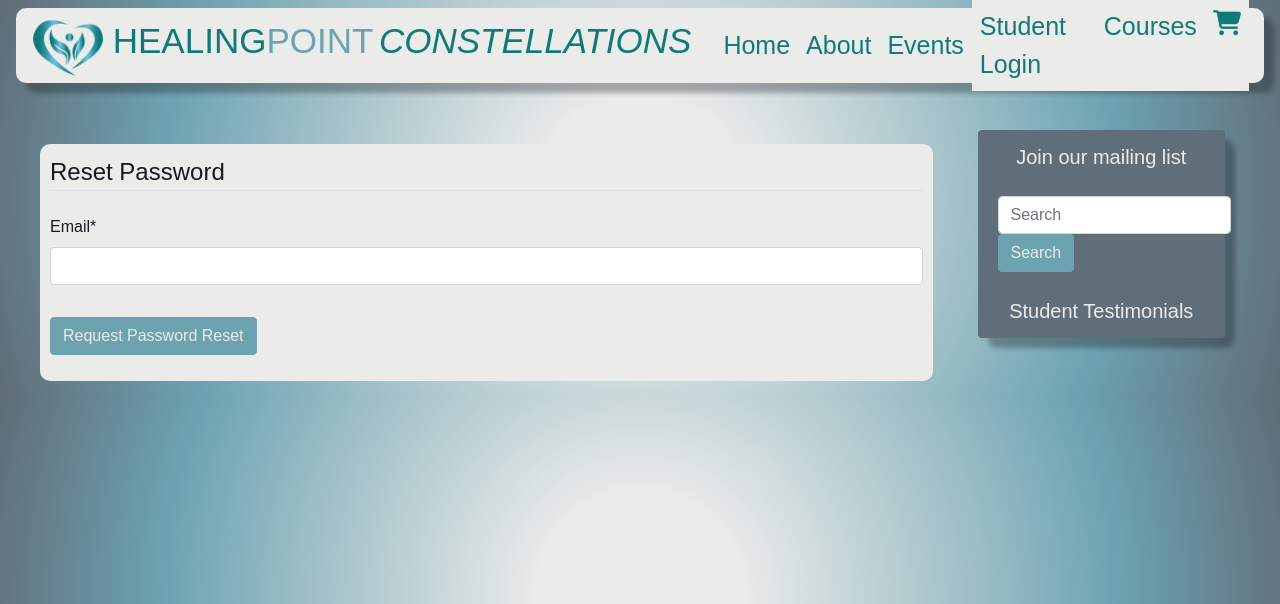
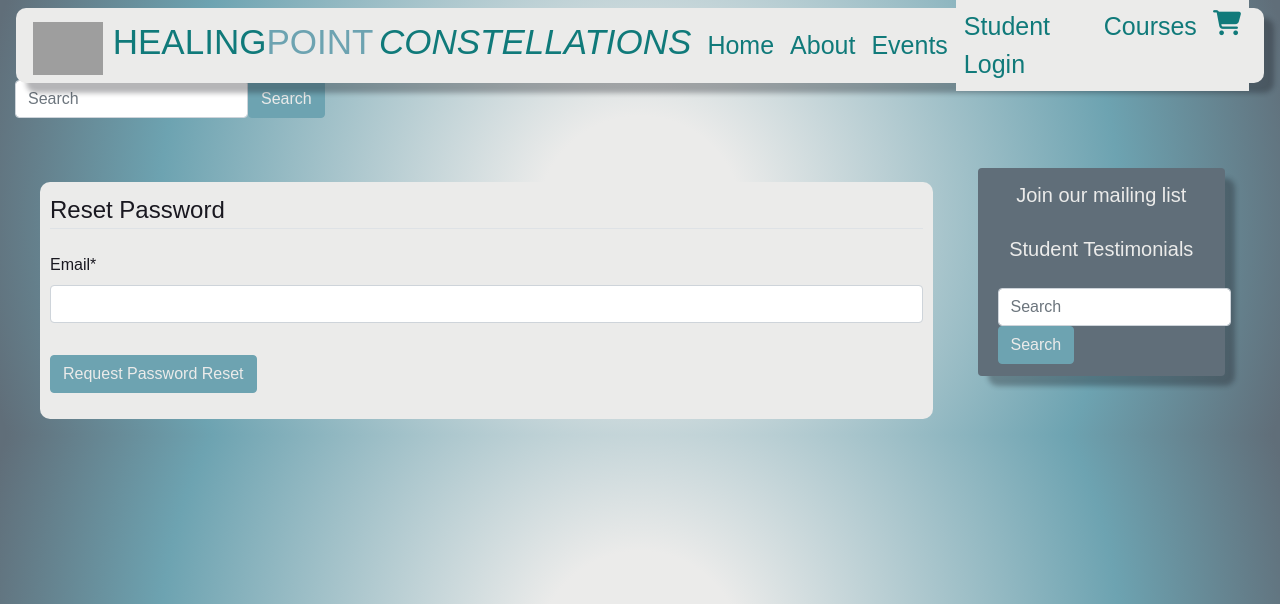
Before and after one commit to cvdebeer/HPC-MS4, a Django app: page /accounts/password-reset/ in a window 1280 px wide. Shown: the top 604 px of the page. Run offline with Django 3.2, Linux system fonts and the light colour scheme; some libraries are stand-ins or nearby versions; some web fonts are replaced; grey boxes are pictures that could not be loaded.

Commit message:
base template housekeeping and search form update

```diff
--- a/templates/base.html
+++ b/templates/base.html
@@ -3,13 +3,10 @@
 <html lang="en">
 
 <head>
-  <!-- Required meta tags -->
   <meta charset="utf-8">
   <meta name="viewport" content="width=device-width, initial-scale=1, shrink-to-fit=no">
-  <!-- Bootstrap CSS -->
   <link rel="stylesheet" href="https://stackpath.bootstrapcdn.com/bootstrap/4.4.1/css/bootstrap.min.css"
     integrity="sha384-Vkoo8x4CGsO3+Hhxv8T/Q5PaXtkKtu6ug5TOeNV6gBiFeWPGFN9MuhOf23Q9Ifjh" crossorigin="anonymous">
-  <!--My css-->
   <link href="https://fonts.googleapis.com/css?family=Lato|News+Cycle|Oswald&display=swap" rel="stylesheet">
   <script src="https://kit.fontawesome.com/f6ddd4b2cf.js" crossorigin="anonymous"></script>
   <link rel="icon" type='image/png' href="{% static 'img/logo_teal.png'%}">
@@ -23,8 +20,8 @@
   <header class="site-header">
     <nav class="navbar navbar-expand-md navbar-dark fixed-top">
       <div class="container-fluid" id="nav-style">
-        <a class="navbar-brand mr-4" href="#"><img src="{% static 'img/hpc.png' %}" width='50px' alt="brand"><span><span
-              id='hpc1'> HEALING</span><span id='hpc2'>POINT</span> <span
+        <a class="navbar-brand mr-2" href="{% url 'home-page' %}"><img src="{% static 'img/hpc_sml.png' %}" width='50px'
+            alt="brand"><span><span id='hpc1'> HEALING</span><span id='hpc2'>POINT</span> <span
               id='hpc3'><em>CONSTELLATIONS</em></span></span></a>
         <button class="navbar-toggler" type="button" data-toggle="collapse" data-target="#navbarToggle"
           aria-controls="navbarToggle" aria-expanded="false" aria-label="Toggle navigation">
@@ -36,10 +33,8 @@
             <a class="nav-item nav-link" href="{% url 'about-page' %}">About</a>
             <a class="nav-item nav-link" href="{% url 'events' %}">Events</a>
           </div>
-
           <!-- Navbar Right Side -->
           <div class="navbar-nav">
-
             {% if user.is_authenticated %}
             <a class="nav-item nav-link" href="{% url 'profile' %}">Profile</a>
             <a class="nav-item nav-link" href="{% url 'logout' %}">Logout</a>
@@ -53,7 +48,6 @@
               <label class="badge badge-warning">{{ event_count }}</label>
               {% endif %}
             </a>
-
           </div>
         </div>
       </div>
@@ -61,6 +55,11 @@
   </header>
 
   <main role="main" class="container-fluid">
+    <form class="form-inline sml-search" action="{% url 'search' %}" method='GET'>
+      <input class="form-control" name='q' type="text" placeholder="Search" aria-label="Search"
+        value='{{ request.GET.q }}'>
+      <button class="btn btn-info my-2 my-sm-0" type="submit">Search</button>
+    </form>
     <div class="row" id="main-content">
       <div class="col-md-9" id="main-body">
         {% if messages %}
@@ -76,23 +75,24 @@
         <div class="container-fluid  justify-content-center">
           <div class="sidebar-section">
             <ul class="list-group" id="sidebar-style">
-            <li class="list-group-item list-group-item-light"><a href="{% url 'mailing-list' %}">Join our mailing list</a></li>
               <li class="list-group-item list-group-item-light">
-              <form class="form-inline" action="{% url 'search' %}" method='GET'>
-                <input class="form-control mr-sm-2" name='q' type="text" placeholder="Search" aria-label="Search" value='{{ request.GET.q }}'>
+                <a href="{% url 'mailing-list' %}">Join our mailing list</a>
+              </li>
+              <li class="list-group-item list-group-item-light"><a href="{% url 'testimonials' %}">Student
+                  Testimonials</a></li>
+              <li class="list-group-item list-group-item-light">
+                <form class="form-inline lrg-search" action="{% url 'search' %}" method='GET'>
+                  <input class="form-control" name='q' type="text" placeholder="Search" aria-label="Search"
+                    value='{{ request.GET.q }}'>
                   <button class="btn btn-info my-2 my-sm-0" type="submit">Search</button>
                 </form>
               </li>
-            <li class="list-group-item list-group-item-light"><a href="{% url 'testimonials' %}">Student Testimonials</a></li>
             </ul>
-          </p>
           </div>
         </div>
       </div>
     </div>
   </main>
-  <!-- Optional JavaScript -->
-  <!-- jQuery first, then Popper.js, then Bootstrap JS -->
   <script src="https://code.jquery.com/jquery-3.4.1.slim.min.js"
     integrity="sha384-J6qa4849blE2+poT4WnyKhv5vZF5SrPo0iEjwBvKU7imGFAV0wwj1yYfoRSJoZ+n" crossorigin="anonymous">
   </script>
```
Lines whose indentation alone changed are shown as unchanged.
